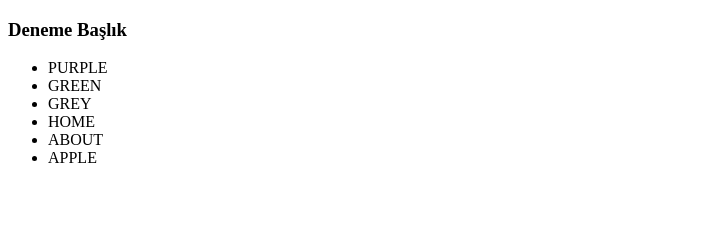
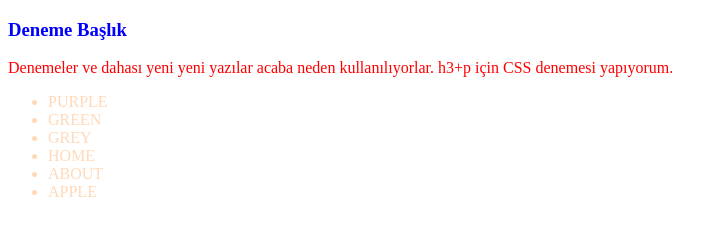
Before and after one commit to AtesSuToprak/deneme6, a plain HTML site: page index.html in a window 1280 px wide. Shown: the whole page, without its empty margins (0-728 px from the left). Drawn offline with Linux system fonts and the light colour scheme.

Commit message:
added some changes on html and css

```diff
--- a/index.html
+++ b/index.html
@@ -7,6 +7,7 @@
 <body>
     <h3>Deneme Başlık</h3>
     <header>
+        <p id="color">Denemeler ve dahası yeni yeni yazılar acaba neden kullanılıyorlar. h3+p için CSS denemesi yapıyorum.</p>
         <nav>
             <ul>
                 <li>PURPLE</li>
--- a/style.css
+++ b/style.css
@@ -1,3 +1,9 @@
-h3 + p {
+h3 {
     color: blue;
 }
+#color {
+    color: red;
+}
+nav {
+    color: peachpuff;
+}
```
